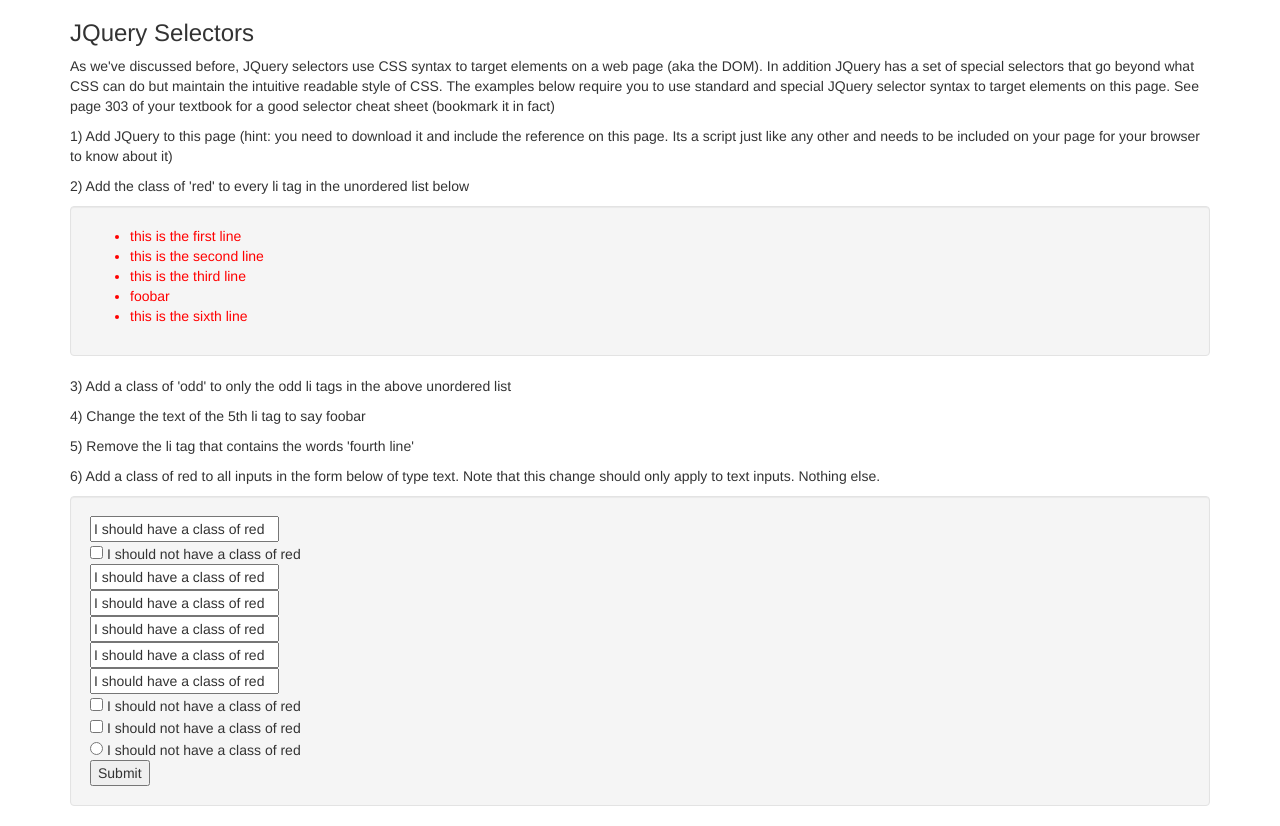
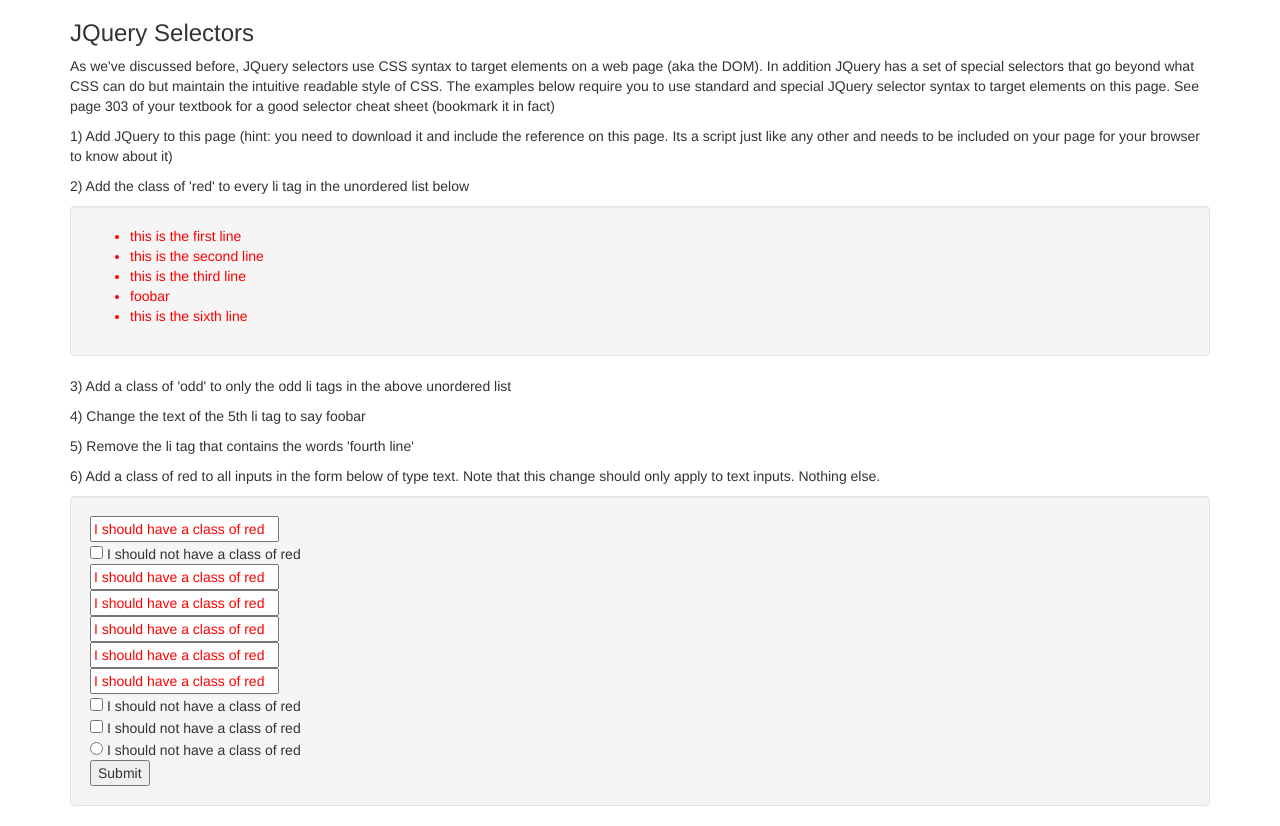
Before and after one commit to jeffskelton3/matt-code-quizes, a plain HTML site: page chapter2/quiz1.html in a window 1280 px wide. Drawn offline with nearby package versions, Linux system fonts and the light colour scheme.

Commit message:
chapter quiz 2 answer 1

```diff
--- a/chapter2/quiz2.html
+++ b/chapter2/quiz2.html
@@ -23,6 +23,7 @@
 -->
 
 	<p>1) As we've discussed, its possible to GET and SET content inside of a given piece of HTML. Using example_1_1, console log the inner text (no markup) of that element</p>
+
 
 	<p>2) console log the inner html of example_1_1</p>
 
@@ -59,7 +60,8 @@
 	</ul>
 
 </div>
-
+<script src="/chapter2/scripts/jquery.js"></script>
+<script src="/chapter2/scripts/quiz2.js"></script>
 
 
 
--- a/chapter2/scripts/chapter1.js
+++ b/chapter2/scripts/chapter1.js
@@ -1,4 +1,5 @@
 $("li").addClass("red");
 $("li:odd").addClass("odd");
 $("li:nth-child(5)").text("foobar");
-$("li:contains('fourth line')").remove();
+$("li:contains(\"fourth line\")").remove();
+$('input[type=text]').addClass('red');
--- /dev/null
+++ b/chapter2/scripts/quiz2.js
@@ -0,0 +1 @@
+$('span').get();
```
